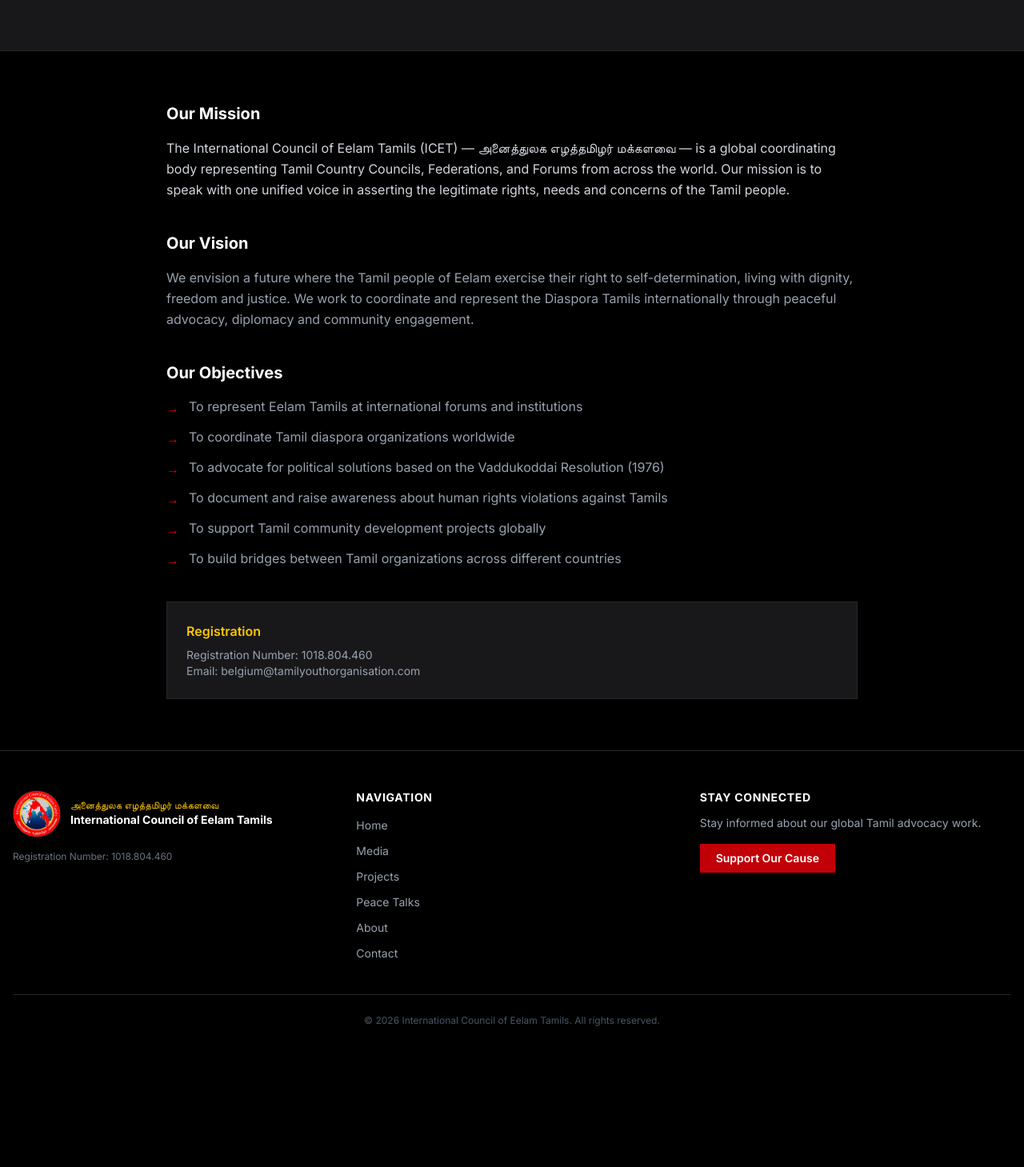
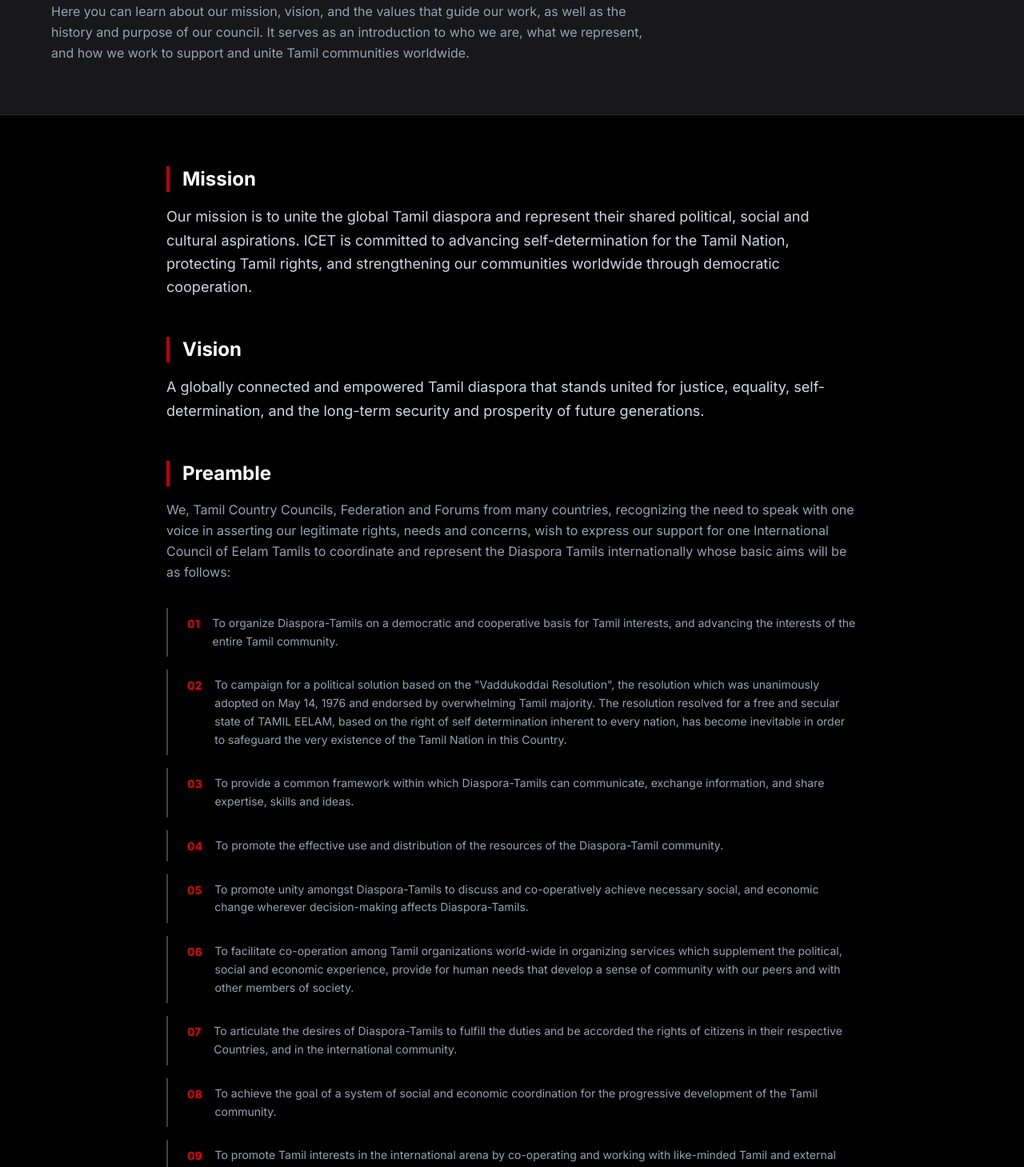
Before and after one commit to maveerarwc/makkalavai-website, a Next.js app: page /about in a window 1280 px wide. Shown: the part 280-1739 px from the top of the page at 80% size. Before the commit the page ends 1612 px from the top, so only its background shows below. Built offline with nearby package versions, Linux system fonts and the light colour scheme.

Commit message:
update About page with full ICET content

```diff
--- a/app/about/page.tsx
+++ b/app/about/page.tsx
@@ -1,4 +1,16 @@
 export default function AboutPage() {
+  const aims = [
+    'To organize Diaspora-Tamils on a democratic and cooperative basis for Tamil interests, and advancing the interests of the entire Tamil community.',
+    'To campaign for a political solution based on the "Vaddukoddai Resolution", the resolution which was unanimously adopted on May 14, 1976 and endorsed by overwhelming Tamil majority. The resolution resolved for a free and secular state of TAMIL EELAM, based on the right of self determination inherent to every nation, has become inevitable in order to safeguard the very existence of the Tamil Nation in this Country.',
+    'To provide a common framework within which Diaspora-Tamils can communicate, exchange information, and share expertise, skills and ideas.',
+    'To promote the effective use and distribution of the resources of the Diaspora-Tamil community.',
+    'To promote unity amongst Diaspora-Tamils to discuss and co-operatively achieve necessary social, and economic change wherever decision-making affects Diaspora-Tamils.',
+    'To facilitate co-operation among Tamil organizations world-wide in organizing services which supplement the political, social and economic experience, provide for human needs that develop a sense of community with our peers and with other members of society.',
+    'To articulate the desires of Diaspora-Tamils to fulfill the duties and be accorded the rights of citizens in their respective Countries, and in the international community.',
+    'To achieve the goal of a system of social and economic coordination for the progressive development of the Tamil community.',
+    'To promote Tamil interests in the international arena by co-operating and working with like-minded Tamil and external organizations in different countries.',
+  ]
+
   return (
     <div className="bg-black min-h-screen">
       <div className="bg-zinc-900 border-b border-zinc-800 py-16 px-4">
@@ -7,49 +19,49 @@
             <div className="w-1 h-8 bg-red-700" />
             <h1 className="text-3xl font-bold text-white uppercase tracking-wider">About ICET</h1>
           </div>
-          <p className="text-gray-400">International Council of Eelam Tamils</p>
+          <p className="text-gray-400 max-w-3xl leading-relaxed">
+            This page provides a clear overview of ICET and our role as a global Tamil diaspora organization. Here you can learn about our mission, vision, and the values that guide our work, as well as the history and purpose of our council. It serves as an introduction to who we are, what we represent, and how we work to support and unite Tamil communities worldwide.
+          </p>
         </div>
       </div>
 
-      <div className="max-w-4xl mx-auto px-4 py-16 space-y-10">
+      <div className="max-w-4xl mx-auto px-4 py-16 space-y-12">
+
         <div>
-          <h2 className="text-xl font-bold text-white mb-4 text-red-400">Our Mission</h2>
-          <p className="text-gray-300 leading-relaxed">
-            The International Council of Eelam Tamils (ICET) — அனைத்துலக எழத்தமிழர் மக்களவை — is a global coordinating body representing Tamil Country Councils, Federations, and Forums from across the world. Our mission is to speak with one unified voice in asserting the legitimate rights, needs and concerns of the Tamil people.
+          <h2 className="text-2xl font-bold text-white mb-4 border-l-4 border-red-700 pl-4">Mission</h2>
+          <p className="text-gray-300 leading-relaxed text-lg">
+            Our mission is to unite the global Tamil diaspora and represent their shared political, social and cultural aspirations. ICET is committed to advancing self-determination for the Tamil Nation, protecting Tamil rights, and strengthening our communities worldwide through democratic cooperation.
           </p>
         </div>
 
         <div>
-          <h2 className="text-xl font-bold text-white mb-4 text-red-400">Our Vision</h2>
-          <p className="text-gray-400 leading-relaxed">
-            We envision a future where the Tamil people of Eelam exercise their right to self-determination, living with dignity, freedom and justice. We work to coordinate and represent the Diaspora Tamils internationally through peaceful advocacy, diplomacy and community engagement.
+          <h2 className="text-2xl font-bold text-white mb-4 border-l-4 border-red-700 pl-4">Vision</h2>
+          <p className="text-gray-300 leading-relaxed text-lg">
+            A globally connected and empowered Tamil diaspora that stands united for justice, equality, self-determination, and the long-term security and prosperity of future generations.
           </p>
         </div>
 
         <div>
-          <h2 className="text-xl font-bold text-white mb-4 text-red-400">Our Objectives</h2>
-          <ul className="space-y-3">
-            {[
-              'To represent Eelam Tamils at international forums and institutions',
-              'To coordinate Tamil diaspora organizations worldwide',
-              'To advocate for political solutions based on the Vaddukoddai Resolution (1976)',
-              'To document and raise awareness about human rights violations against Tamils',
-              'To support Tamil community development projects globally',
-              'To build bridges between Tamil organizations across different countries',
-            ].map((obj, i) => (
-              <li key={i} className="flex items-start gap-3 text-gray-400">
-                <span className="text-red-600 font-bold mt-0.5">→</span>
-                <span>{obj}</span>
-              </li>
+          <h2 className="text-2xl font-bold text-white mb-4 border-l-4 border-red-700 pl-4">Preamble</h2>
+          <p className="text-gray-400 leading-relaxed mb-8">
+            We, Tamil Country Councils, Federation and Forums from many countries, recognizing the need to speak with one voice in asserting our legitimate rights, needs and concerns, wish to express our support for one International Council of Eelam Tamils to coordinate and represent the Diaspora Tamils internationally whose basic aims will be as follows:
+          </p>
+          <div className="space-y-4">
+            {aims.map((aim, i) => (
+              <div key={i} className="flex items-start gap-4 border-l-2 border-zinc-700 hover:border-red-700 transition pl-6 py-2">
+                <span className="text-red-600 font-bold text-sm mt-0.5 shrink-0">{String(i + 1).padStart(2, '0')}</span>
+                <p className="text-gray-400 leading-relaxed text-sm">{aim}</p>
+              </div>
             ))}
-          </ul>
+          </div>
         </div>
 
         <div className="bg-zinc-900 border border-zinc-800 p-6">
           <p className="text-yellow-400 font-semibold mb-2">Registration</p>
           <p className="text-gray-400 text-sm">Registration Number: 1018.804.460</p>
-          <p className="text-gray-400 text-sm">Email: belgium@tamilyouthorganisation.com</p>
+          <p className="text-gray-400 text-sm mt-1">Email: belgium@tamilyouthorganisation.com</p>
         </div>
+
       </div>
     </div>
   )
```
